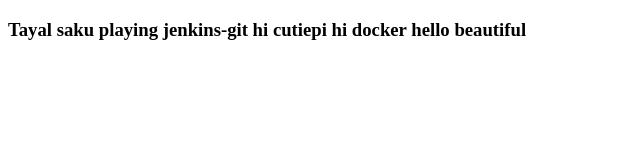
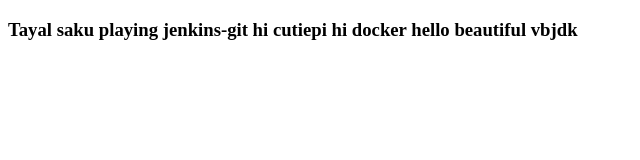
Before and after one commit to rishabhtayal72/jenkins_git, a plain HTML site: page index.html in a window 1280 px wide. Shown: the full height of the page, 0-640 px from the left. Drawn offline with Linux system fonts and the light colour scheme.

Commit message:
Update index.html

```diff
--- a/index.html
+++ b/index.html
@@ -5,7 +5,7 @@
 </head>
 
 <body>
-	<h3>Tayal saku playing jenkins-git hi cutiepi hi docker hello beautiful</h3>
+	<h3>Tayal saku playing jenkins-git hi cutiepi hi docker hello beautiful vbjdk</h3>
 </body>
 
 </html>
```
